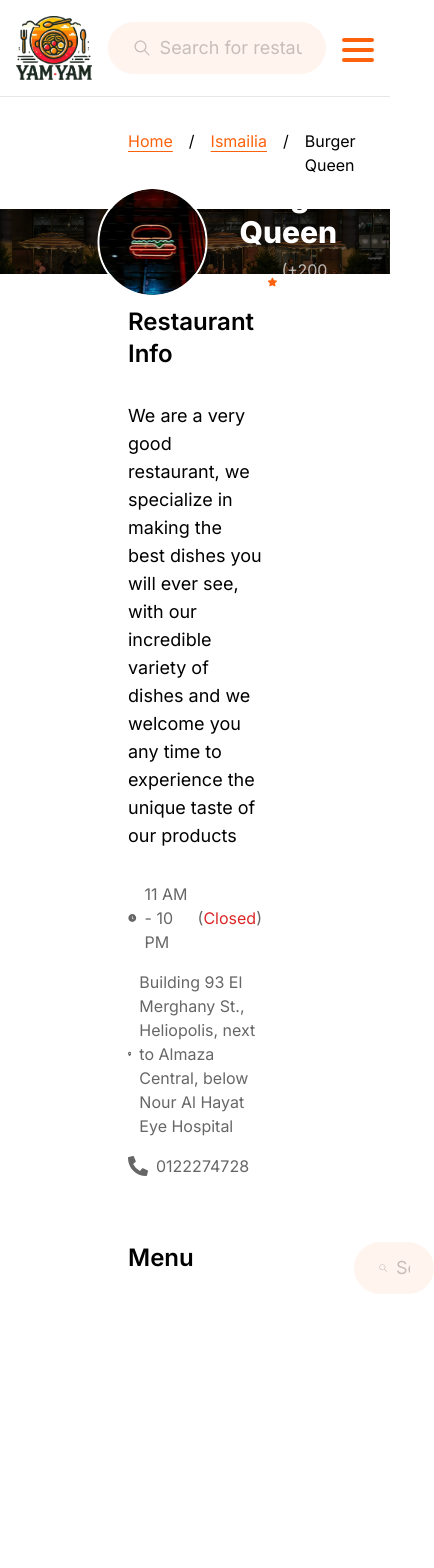
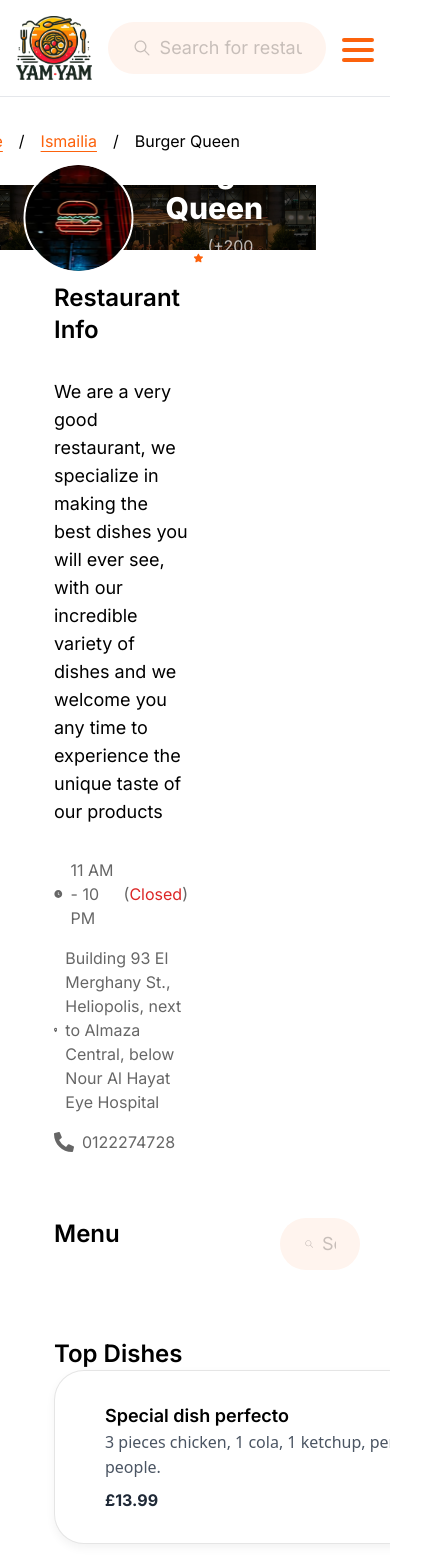
Before and after one commit to elsayedessam003/YumYum, a React (Vite) app in the folder Client/: page /restaurants/restaurant in a window 390 px wide. Shown: the top 1568 px of the page, 434 px wide, since content can reach past the window. Before the commit the page ends 1330 px from the top, so only its background shows below. Built offline with nearby package versions, Linux system fonts and the light colour scheme.

Commit message:
Dish Card & fixed bugs

```diff
--- /dev/null
+++ b/Client/src/components/DishCard/DishCard.jsx
@@ -0,0 +1,78 @@
+import { useState, useRef, useEffect } from "react";
+import PropTypes from "prop-types";
+
+const DishCard = ({ name, description, price, image }) => {
+    const [mousePosition, setMousePosition] = useState({ x: 0, y: 0 });
+    const [inside, setInside] = useState(false);
+    const cardRef = useRef(null);
+
+    useEffect(() => {
+    const card = cardRef.current;
+
+    const handleMouseEnter = () => {
+        setInside(true);
+    };
+
+    const handleMouseLeave = () => {
+        setInside(false);
+    };
+
+    card.addEventListener("mouseenter", handleMouseEnter);
+    card.addEventListener("mouseleave", handleMouseLeave);
+
+    return () => {
+        card.removeEventListener("mouseenter", handleMouseEnter);
+        card.removeEventListener("mouseleave", handleMouseLeave);
+    };
+    }, []);
+
+    const handleMouseMove = (e) => {
+    const rect = e.currentTarget.getBoundingClientRect();
+    const x = e.clientX - rect.left;
+    const y = e.clientY - rect.top;
+    setMousePosition({ x, y });
+    };
+
+    const gradientBackground = inside
+    ? `radial-gradient(circle at ${mousePosition.x}px ${mousePosition.y}px, rgba(252, 98, 12, 0.2), rgba(255, 255, 255, 1))`
+    : "white";
+
+    return (
+    <div
+        className="w-[604px] h-[174px] flex justify-end items-center p-[15px_15px_15px_34px] rounded-[30px] border border-black/10 bg-[rgba(252,98,12,0.07)] bg-white hover:shadow-lg transition-shadow"
+        ref={cardRef}
+        onMouseMove={handleMouseMove}
+        style={{
+        background: gradientBackground,
+        transition: "transform 0.3s ease, box-shadow 0.3s ease",
+        boxShadow: inside
+            ? "0 10px 20px rgba(0, 0, 0, 0.25)"
+            : "0 4px 10px rgba(0, 0, 0, 0.05)",
+        }}
+    >
+
+        <div className="ml-4 flex-grow">
+        <h3 className="text-lg font-semibold">{name}</h3>
+        <p className="text-gray-600 font-sans text-[16px] font-normal leading-[155.275%]">{description}</p>
+        <p className="text-gray-800 font-bold mt-2">£{price}</p>
+        </div>
+
+        <div className="w-[145px] h-[145px] rounded-[15px] object-cover object-center">
+        <img
+            className="object-cover w-full h-full rounded-[15px]"
+            src={image}
+            alt={name}
+        />
+        </div>
+    </div>
+    );
+};
+
+DishCard.propTypes = {
+    name: PropTypes.string.isRequired,
+    description: PropTypes.string.isRequired,
+    price: PropTypes.string.isRequired,
+    image: PropTypes.string.isRequired,
+};
+
+export default DishCard;
--- a/Client/src/components/Hours.jsx
+++ b/Client/src/components/Hours.jsx
@@ -16,7 +16,7 @@ function Hours({ openingHour, closingHour }) {
         {" - "}
         {getTime(closingHour)} {getAbbreviations(closingHour)}
       </p>
-      {getStatus(openingHour, 20)}
+      {getStatus(openingHour, closingHour)}
     </div>
   );
 }
--- a/Client/src/components/Restaurant Card/RestaurantCard.jsx
+++ b/Client/src/components/Restaurant Card/RestaurantCard.jsx
@@ -1,4 +1,4 @@
-import React, { useState, useRef, useEffect } from "react";
+import { useState, useRef, useEffect } from "react";
 import { MdDeliveryDining } from "react-icons/md";
 import PropTypes from "prop-types";
 
--- a/Client/src/pages/restaurant/Restaurant.jsx
+++ b/Client/src/pages/restaurant/Restaurant.jsx
@@ -1,14 +1,15 @@
 import PropTypes from "prop-types";
+import { useState } from "react";
 import { FaStar } from "react-icons/fa";
 import { Link } from "react-router-dom";
+import { FaLocationDot } from "react-icons/fa6";
+import { FaPhoneAlt } from "react-icons/fa";
 import RestaurantSection from "../../components/RestaurantSection.jsx";
 import Hours from "../../components/Hours.jsx";
-import { FaLocationDot } from "react-icons/fa6";
-import { FaPhoneAlt } from "react-icons/fa";
 import Slider from "../../components/Slider/Slider.jsx";
 import SliderItem from "../../components/Slider/SliderItem.jsx";
-import { useState } from "react";
 import SearchBar from "../../components/SearchBar/SearchBar.jsx";
+import DishCard from "../../components/DishCard/DishCard.jsx";
 
 Restaurant.propTypes = {};
 
@@ -51,58 +52,55 @@ function Restaurant() {
     ],
   };
 
+  const dishes = [
+    {
+      name: "Special dish perfecto",
+      description: "3 pieces chicken, 1 cola, 1 ketchup, perfect for 3 people.",
+      price: "13.99",
+      image: "/public/Frame 48.png",
+    },
+    {
+      name: "Special dish perfecto",
+      description: "3 pieces chicken, 1 cola, 1 ketchup, perfect for 3 people.",
+      price: "13.99",
+      image: "/public/Frame 48.png",
+    },
+  ];
+
   return (
-    <div>
-      <div className={"flex gap-4 px-32 py-8"}>
-        <Link
-          to={"/"}
-          className={"text-project-orange underline underline-offset-4"}
-        >
+    <div className="overflow-x-hidden">
+      <div className="flex gap-4 px-8 py-8">
+        <Link to={"/"} className="text-project-orange underline underline-offset-4">
           Home
         </Link>
         {"  "}/{" "}
-        <Link
-          to={`/restaurants`}
-          className={"text-project-orange underline underline-offset-4"}
-        >
+        <Link to={`/restaurants`} className="text-project-orange underline underline-offset-4">
           Ismailia
         </Link>
         {"  "}/ <p>{restaurantData.name}</p>
       </div>
 
-      <div className={"w-screen h-fit relative"}>
+      <div className="relative w-full h-fit">
         <img
           src={"/Frame 61.png"}
           alt={`${restaurantData.name}'s image`}
-          className={"w-full -z-10"}
+          className="w-full h-auto"
         />
-
-        <div
-          className={"absolute w-full h-full bg-black bg-opacity-20 top-0"}
-        ></div>
-
-        <div
-          className={
-            "absolute z-10 top-1/2 -translate-y-1/2 left-1/2 -translate-x-1/2 flex items-center gap-8"
-          }
-        >
+        <div className="absolute w-full h-full bg-black bg-opacity-20 top-0"></div>
+        <div className="absolute top-1/2 left-1/2 transform -translate-y-1/2 -translate-x-1/2 flex items-center gap-8">
           <img
             src={"/Ellipse 6.png"}
             alt={`${restaurantData.name}'s image`}
-            className={"border-2 border-white rounded-full row-span-2"}
+            className="border-2 border-white rounded-full"
           />
-
-          <div className={"flex flex-col gap-2"}>
-            <p
-              className={"text-white flex items-center font-extrabold text-3xl"}
-            >
+          <div className="flex flex-col gap-2">
+            <p className="text-white flex items-center font-extrabold text-3xl">
               {restaurantData.name}
             </p>
-
-            <div className={"text-white flex items-center gap-1"}>
+            <div className="text-white flex items-center gap-1">
               <p>{restaurantData.rating}</p>
-              <FaStar className={"text-project-orange"} />
-              <p className={"text-white text-opacity-70"}>
+              <FaStar className="text-project-orange" />
+              <p className="text-white text-opacity-70">
                 (+{restaurantData.reviews} reviews)
               </p>
             </div>
@@ -110,49 +108,43 @@ function Restaurant() {
         </div>
       </div>
 
-      {/*Restaurant Info*/}
-      <RestaurantSection
-        sectionName={"Restaurant Info"}
-        className={"flex flex-col gap-8"}
-      >
-        <p className={"text-lg"}>{restaurantData.description}</p>
-
-        <div className={"flex flex-col gap-4"}>
-          <Hours
-            openingHour={restaurantData.openingHour}
-            closingHour={restaurantData.closingHour}
-          />
-
-          <div className={"flex items-center gap-2 text-black/60"}>
-            <FaLocationDot className={"text-xl"} />
+      <RestaurantSection sectionName={"Restaurant Info"} className={"flex flex-col gap-8"}>
+        <p className="text-lg">{restaurantData.description}</p>
+        <div className="flex flex-col gap-4">
+          <Hours openingHour={restaurantData.openingHour} closingHour={restaurantData.closingHour} />
+          <div className="flex items-center gap-2 text-black/60">
+            <FaLocationDot className="text-xl" />
             <p>{restaurantData.address}</p>
           </div>
-
-          <div className={"flex items-center gap-2 text-black/60"}>
-            <FaPhoneAlt className={"text-xl"} />
+          <div className="flex items-center gap-2 text-black/60">
+            <FaPhoneAlt className="text-xl" />
             <p>{restaurantData.phoneNumber}</p>
           </div>
         </div>
       </RestaurantSection>
 
       <RestaurantSection sectionName={"Menu"} className={"flex gap-20"}>
-        <Slider
-          variant={"text"}
-          choice={category}
-          setChoice={setCategory}
-          className={"flex-[2]"}
-        >
+        <Slider variant={"text"} choice={category} setChoice={setCategory} className={"flex-[2]"}>
           {restaurantData.categories.map((item) => {
             return <SliderItem label={item} value={item} key={item} />;
           })}
         </Slider>
+        <div className={"flex-[1]"}>
+          <SearchBar placeHolder={"Search dishes"} search={search} setSearch={setSearch} />
+        </div>
+      </RestaurantSection>
 
-        <div className={"flex-[1]"}>
-          <SearchBar
-            placeHolder={"Search dishes"}
-            search={search}
-            setSearch={setSearch}
-          />
+      <RestaurantSection sectionName={"Top Dishes"}>
+        <div className="grid grid-cols-1 sm:grid-cols-2 lg:grid-cols-2 xl:grid-cols-3 gap-8">
+          {dishes.map((dish, index) => (
+            <DishCard
+              key={index}
+              name={dish.name}
+              description={dish.description}
+              price={dish.price}
+              image={dish.image}
+            />
+          ))}
         </div>
       </RestaurantSection>
     </div>
```
